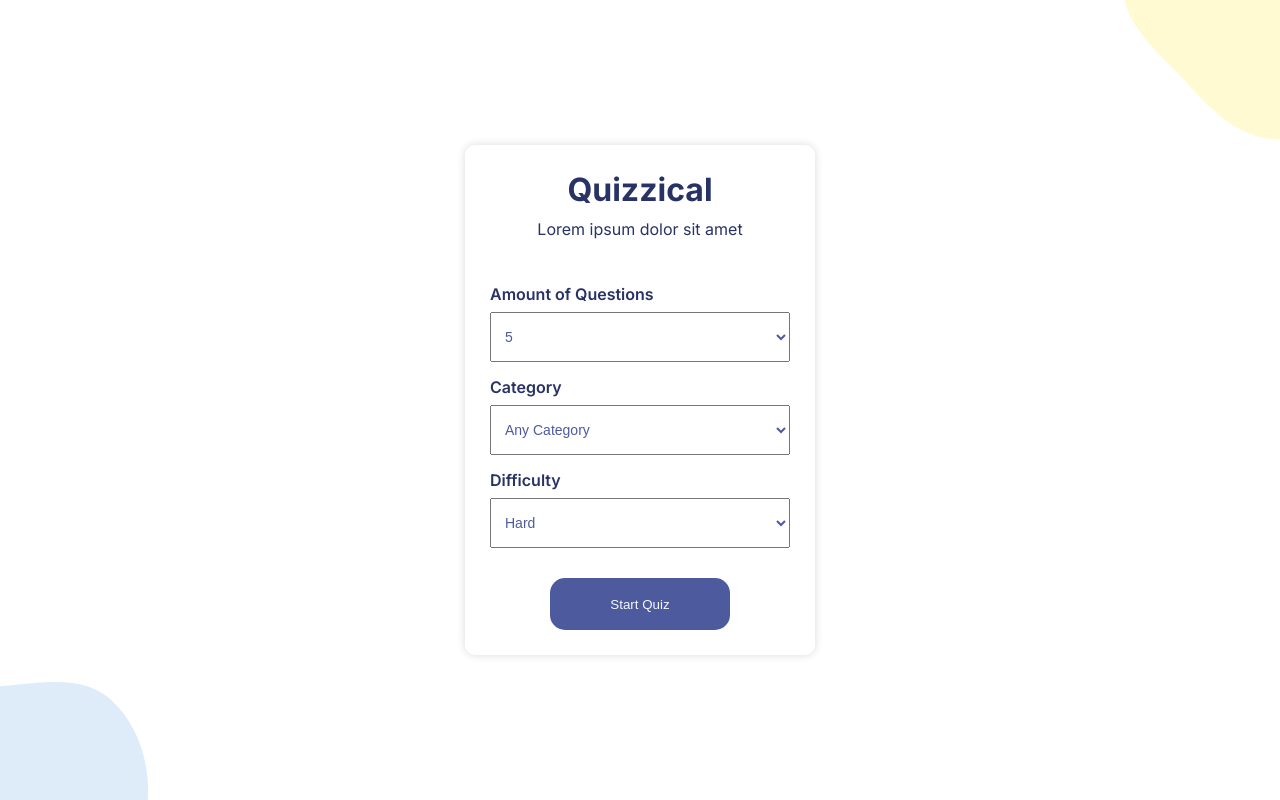
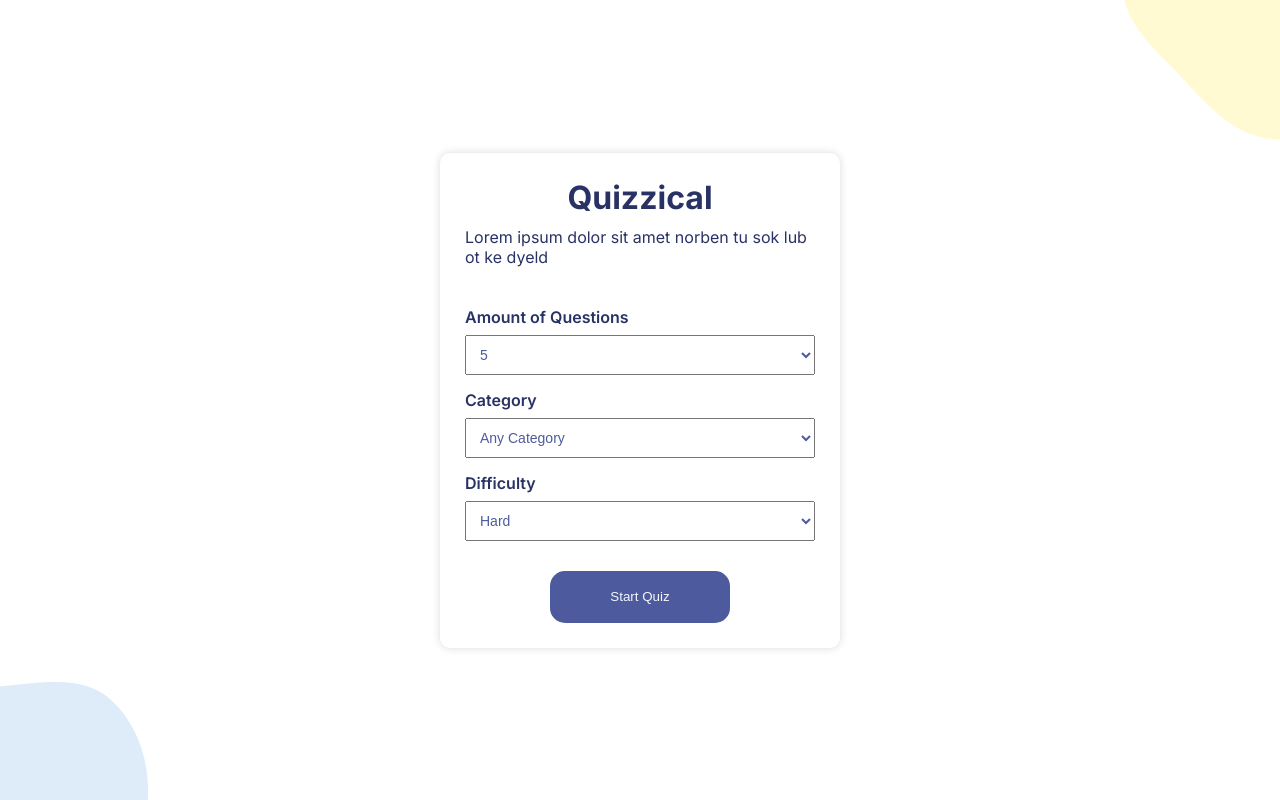
Before and after one commit to earl-flu/quizzical, a React (Create React App) app: page / in a window 1280 px wide. Built offline with nearby package versions, Linux system fonts and the light colour scheme.

Commit message:
remove some comments and console log, fix styling of welcome page

```diff
--- a/src/App.js
+++ b/src/App.js
@@ -18,7 +18,6 @@ export default function App() {
       return { ...prevFormData, [name]: value };
     });
   }
-  console.log(formData);
 
   return (
     <div className="container">
--- a/src/pages/Quiz.js
+++ b/src/pages/Quiz.js
@@ -9,7 +9,6 @@ export default function Quiz(props) {
   const [isAllAnswered, setIsAllAnswered] = useState(false);
   const [isGameOver, setIsGameOver] = useState(false);
   const [score, setScore] = useState(0);
-  console.log(questions);
   //call api
   useEffect(() => {
     const { trivia_category, trivia_difficulty, trivia_amount } =
@@ -66,11 +65,8 @@ export default function Quiz(props) {
   }
 
   function checkAnswers() {
-    //if has blank answer then return
     if (!isAllAnswered) return;
-    //set isGameOver = true
     setIsGameOver(true);
-    //set score
     handleSetScore();
   }
 
@@ -128,7 +124,7 @@ export default function Quiz(props) {
 
       <div className="quiz__btn-container">
         {isGameOver && (
-          <p className="quiz__score">You scored {score}/5 correct answers</p>
+          <p className="quiz__score">You scored {score}/{questions.length} correct answers</p>
         )}
         {renderButton()}
       </div>
--- a/src/pages/Welcome.js
+++ b/src/pages/Welcome.js
@@ -2,7 +2,9 @@ export default function Welcome(props) {
   return (
     <div className="quizzical">
       <h1 className="quizzical__title">Quizzical</h1>
-      <p className="quizzical__subtext">Lorem ipsum dolor sit amet</p>
+      <p className="quizzical__subtext">
+        Lorem ipsum dolor sit amet norben tu sok lub ot ke dyeld
+      </p>
       <div className="quizzical___form_options">
         <div className="form_group">
           <label htmlFor="trivia_amount">Amount of Questions </label>
--- a/src/style.css
+++ b/src/style.css
@@ -23,7 +23,7 @@ body {
   align-items: center;
   justify-content: center;
   position: relative;
-  padding: 30px;
+  padding: 30px 15px;
 }
 .quizzical {
   display: flex;
@@ -34,6 +34,7 @@ body {
   -moz-box-shadow: 0px 0px 8px 0px rgba(0, 0, 0, 0.15);
   box-shadow: 0px 0px 8px 0px rgba(0, 0, 0, 0.15);
   border-radius: 10px;
+  max-width: 400px;
 }
 .button {
   background: var(--secondary);
@@ -63,7 +64,7 @@ body {
 }
 .quizzical__subtext {
   margin-top: 10px;
-  margin-bottom: 45px;
+  margin-bottom: 40px;
 }
 
 .blob1 {
@@ -150,6 +151,7 @@ QUIZ PAGE
 }
 .quizzical___form_options {
   margin-bottom: 15px;
+  width: 100%;
 }
 .form_group label {
   font-weight: 600;
@@ -157,8 +159,8 @@ QUIZ PAGE
 }
 
 .form_group select {
-  height: 50px;
-  width: 300px;
+  height: 40px;
+  width: 100%;
   font-size: 14px;
   color: var(--secondary);
   margin-bottom: 15px;
```
